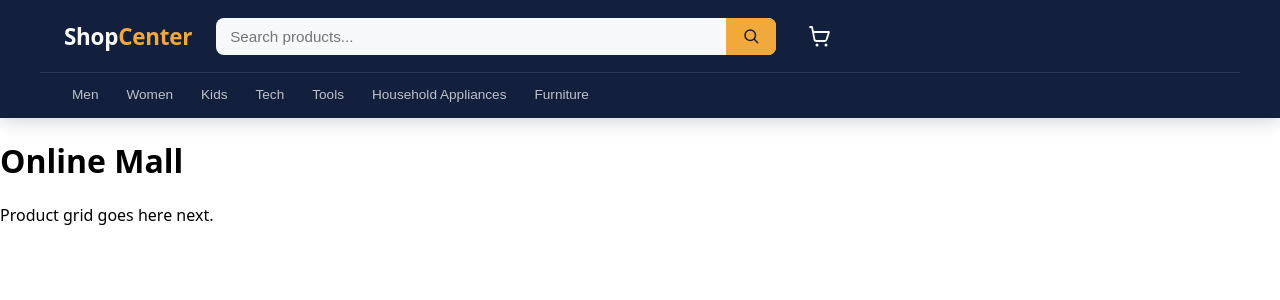
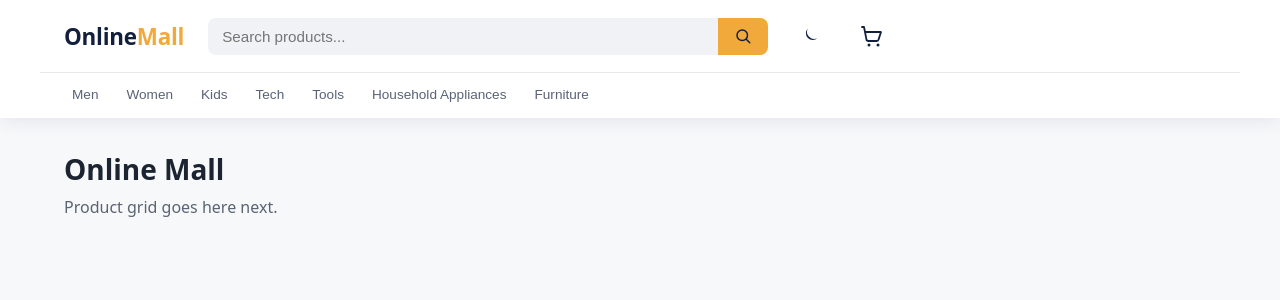
Before and after one commit to studentzero68-collab/Shopping-clone, a React (Vite) app: page / in a window 1280 px wide. Shown: the top 300 px of the page. Built offline with nearby package versions, Linux system fonts and the light colour scheme.

Commit message:
Theme Tone

```diff
--- a/src/App.css
+++ b/src/App.css
@@ -1,184 +1,16 @@
-.counter {
-  font-size: 16px;
-  padding: 5px 10px;
-  border-radius: 5px;
-  color: var(--accent);
-  background: var(--accent-bg);
-  border: 2px solid transparent;
-  transition: border-color 0.3s;
-  margin-bottom: 24px;
-
-  &:hover {
-    border-color: var(--accent-border);
-  }
-  &:focus-visible {
-    outline: 2px solid var(--accent);
-    outline-offset: 2px;
-  }
+.app-main {
+  max-width: 1200px;
+  margin: 0 auto;
+  padding: 32px 24px;
 }
 
-.hero {
-  position: relative;
-
-  .base,
-  .framework,
-  .vite {
-    inset-inline: 0;
-    margin: 0 auto;
-  }
-
-  .base {
-    width: 170px;
-    position: relative;
-    z-index: 0;
-  }
-
-  .framework,
-  .vite {
-    position: absolute;
-  }
-
-  .framework {
-    z-index: 1;
-    top: 34px;
-    height: 28px;
-    transform: perspective(2000px) rotateZ(300deg) rotateX(44deg) rotateY(39deg)
-      scale(1.4);
-  }
-
-  .vite {
-    z-index: 0;
-    top: 107px;
-    height: 26px;
-    width: auto;
-    transform: perspective(2000px) rotateZ(300deg) rotateX(40deg) rotateY(39deg)
-      scale(0.8);
-  }
+.app-main h1 {
+  margin: 0 0 8px;
+  font-size: 1.75rem;
+  color: var(--body-text);
 }
 
-#center {
-  display: flex;
-  flex-direction: column;
-  gap: 25px;
-  place-content: center;
-  place-items: center;
-  flex-grow: 1;
-
-  @media (max-width: 1024px) {
-    padding: 32px 20px 24px;
-    gap: 18px;
-  }
+.app-main p {
+  margin: 0;
+  color: var(--body-text-muted);
 }
-
-#next-steps {
-  display: flex;
-  border-top: 1px solid var(--border);
-  text-align: left;
-
-  & > div {
-    flex: 1 1 0;
-    padding: 32px;
-    @media (max-width: 1024px) {
-      padding: 24px 20px;
-    }
-  }
-
-  .icon {
-    margin-bottom: 16px;
-    width: 22px;
-    height: 22px;
-  }
-
-  @media (max-width: 1024px) {
-    flex-direction: column;
-    text-align: center;
-  }
-}
-
-#docs {
-  border-right: 1px solid var(--border);
-
-  @media (max-width: 1024px) {
-    border-right: none;
-    border-bottom: 1px solid var(--border);
-  }
-}
-
-#next-steps ul {
-  list-style: none;
-  padding: 0;
-  display: flex;
-  gap: 8px;
-  margin: 32px 0 0;
-
-  .logo {
-    height: 18px;
-  }
-
-  a {
-    color: var(--text-h);
-    font-size: 16px;
-    border-radius: 6px;
-    background: var(--social-bg);
-    display: flex;
-    padding: 6px 12px;
-    align-items: center;
-    gap: 8px;
-    text-decoration: none;
-    transition: box-shadow 0.3s;
-
-    &:hover {
-      box-shadow: var(--shadow);
-    }
-    .button-icon {
-      height: 18px;
-      width: 18px;
-    }
-  }
-
-  @media (max-width: 1024px) {
-    margin-top: 20px;
-    flex-wrap: wrap;
-    justify-content: center;
-
-    li {
-      flex: 1 1 calc(50% - 8px);
-    }
-
-    a {
-      width: 100%;
-      justify-content: center;
-      box-sizing: border-box;
-    }
-  }
-}
-
-#spacer {
-  height: 88px;
-  border-top: 1px solid var(--border);
-  @media (max-width: 1024px) {
-    height: 48px;
-  }
-}
-
-.ticks {
-  position: relative;
-  width: 100%;
-
-  &::before,
-  &::after {
-    content: '';
-    position: absolute;
-    top: -4.5px;
-    border: 5px solid transparent;
-  }
-
-  &::before {
-    left: 0;
-    border-left-color: var(--border);
-  }
-  &::after {
-    right: 0;
-    border-right-color: var(--border);
-  }
-}
--- a/src/App.jsx
+++ b/src/App.jsx
@@ -1,9 +1,11 @@
 import { useState } from "react";
 import Navbar from "./components/Navbar";
+import useTheme from "./hooks/useTheme";
 import "./App.css";
 
 function App() {
   const [cartCount] = useState(0);
+  const { theme, toggleTheme } = useTheme();
 
   function handleSearch(query) {
     console.log("Search submitted:", query);
@@ -19,10 +21,12 @@ function App() {
     <>
       <Navbar
         cartCount={cartCount}
+        theme={theme}
+        onThemeToggle={toggleTheme}
         onSearch={handleSearch}
         onCategorySelect={handleCategorySelect}
       />
-      <main>
+      <main className="app-main">
         <h1>Online Mall</h1>
         <p>Product grid goes here next.</p>
       </main>
--- a/src/components/Header.jsx
+++ b/src/components/Header.jsx
@@ -3,7 +3,7 @@ function Header({ cartCount = 0 }) {
     <header className="header">
       <div className="header-inner">
         <a href="/" className="logo">
-          OnlineMall
+          ShopCenter
         </a>
 
         <label className="search-bar">
--- a/src/components/Navbar.css
+++ b/src/components/Navbar.css
@@ -1,10 +1,11 @@
 .navbar {
-  background: #12203d;
-  color: #f7f8fa;
+  background: var(--navbar-bg);
+  color: var(--navbar-text);
   position: sticky;
   top: 0;
   z-index: 50;
-  box-shadow: 0 4px 16px rgba(18, 32, 61, 0.18);
+  box-shadow: 0 4px 16px var(--navbar-shadow);
+  transition: background 0.2s ease, color 0.2s ease;
 }
 
 .navbar-top {
@@ -21,20 +22,20 @@
   font-size: 1.4rem;
   font-weight: 800;
   letter-spacing: -0.01em;
-  color: #f7f8fa;
+  color: var(--navbar-text);
   text-decoration: none;
   white-space: nowrap;
 }
 
 .navbar-logo span {
-  color: #f2a93b;
+  color: var(--accent);
 }
 
 .navbar-search {
   flex: 1;
   display: flex;
   max-width: 560px;
-  background: #f7f8fa;
+  background: var(--search-bg);
   border-radius: 8px;
   overflow: hidden;
 }
@@ -44,19 +45,19 @@
   border: none;
   padding: 10px 14px;
   font-size: 0.95rem;
-  color: #1b2430;
+  color: var(--search-text);
   background: transparent;
 }
 
 .navbar-search input:focus {
-  outline: 2px solid #f2a93b;
+  outline: 2px solid var(--accent);
   outline-offset: -2px;
 }
 
 .navbar-search button {
   border: none;
-  background: #f2a93b;
-  color: #12203d;
+  background: var(--accent);
+  color: var(--accent-text);
   padding: 0 16px;
   cursor: pointer;
   display: flex;
@@ -66,29 +67,46 @@
 }
 
 .navbar-search button:hover {
-  background: #e0982a;
+  background: var(--accent-hover);
+}
+
+.navbar-theme-toggle {
+  display: flex;
+  align-items: center;
+  justify-content: center;
+  border: none;
+  background: transparent;
+  color: var(--navbar-text);
+  padding: 8px;
+  border-radius: 8px;
+  cursor: pointer;
+  transition: background 0.2s ease;
+}
+
+.navbar-theme-toggle:hover {
+  background: var(--navbar-hover);
 }
 
 .navbar-cart {
   position: relative;
   display: flex;
   align-items: center;
-  color: #f7f8fa;
+  color: var(--navbar-text);
   padding: 8px;
   border-radius: 8px;
   transition: background 0.2s ease;
 }
 
 .navbar-cart:hover {
-  background: rgba(247, 248, 250, 0.1);
+  background: var(--navbar-hover);
 }
 
 .navbar-cart-badge {
   position: absolute;
   top: -2px;
   right: -2px;
-  background: #f2a93b;
-  color: #12203d;
+  background: var(--accent);
+  color: var(--accent-text);
   font-size: 0.7rem;
   font-weight: 700;
   min-width: 18px;
@@ -107,14 +125,14 @@
   max-width: 1200px;
   margin: 0 auto;
   padding: 0 20px 10px;
-  border-top: 1px solid rgba(247, 248, 250, 0.1);
+  border-top: 1px solid var(--navbar-border);
   padding-top: 8px;
 }
 
 .navbar-category {
   background: none;
   border: none;
-  color: rgba(247, 248, 250, 0.75);
+  color: var(--navbar-text-muted);
   font-size: 0.85rem;
   font-weight: 500;
   padding: 6px 12px;
@@ -124,13 +142,13 @@
 }
 
 .navbar-category:hover {
-  background: rgba(247, 248, 250, 0.1);
-  color: #f7f8fa;
+  background: var(--navbar-hover);
+  color: var(--navbar-text);
 }
 
 .navbar-category.active {
-  background: #f2a93b;
-  color: #12203d;
+  background: var(--accent);
+  color: var(--accent-text);
   font-weight: 700;
 }
 
--- a/src/components/Navbar.jsx
+++ b/src/components/Navbar.jsx
@@ -12,7 +12,13 @@ const CATEGORIES = [
   "Furniture",
 ];
 
-export default function Navbar({ cartCount = 0, onSearch, onCategorySelect }) {
+export default function Navbar({
+  cartCount = 0,
+  theme = "light",
+  onThemeToggle,
+  onSearch,
+  onCategorySelect,
+}) {
   const [searchValue, setSearchValue] = useState("");
   const [activeCategory, setActiveCategory] = useState(null);
 
@@ -31,7 +37,7 @@ export default function Navbar({ cartCount = 0, onSearch, onCategorySelect }) {
     <header className="navbar">
       <div className="navbar-top">
         <a href="/" className="navbar-logo">
-          Shop<span>Center</span>
+          Online<span>Mall</span>
         </a>
 
         <form className="navbar-search" onSubmit={handleSearchSubmit}>
@@ -49,6 +55,36 @@ export default function Navbar({ cartCount = 0, onSearch, onCategorySelect }) {
             </svg>
           </button>
         </form>
+
+        <button
+          type="button"
+          className="navbar-theme-toggle"
+          onClick={onThemeToggle}
+          aria-label={theme === "dark" ? "Switch to light mode" : "Switch to dark mode"}
+        >
+          {theme === "dark" ? (
+            <svg viewBox="0 0 24 24" width="20" height="20" aria-hidden="true">
+              <circle cx="12" cy="12" r="5" fill="currentColor" />
+              <g stroke="currentColor" strokeWidth="2" strokeLinecap="round">
+                <line x1="12" y1="1" x2="12" y2="3" />
+                <line x1="12" y1="21" x2="12" y2="23" />
+                <line x1="4.22" y1="4.22" x2="5.64" y2="5.64" />
+                <line x1="18.36" y1="18.36" x2="19.78" y2="19.78" />
+                <line x1="1" y1="12" x2="3" y2="12" />
+                <line x1="21" y1="12" x2="23" y2="12" />
+                <line x1="4.22" y1="19.78" x2="5.64" y2="18.36" />
+                <line x1="18.36" y1="5.64" x2="19.78" y2="4.22" />
+              </g>
+            </svg>
+          ) : (
+            <svg viewBox="0 0 24 24" width="20" height="20" aria-hidden="true">
+              <path
+                d="M21 14.5A8.5 8.5 0 0 1 9.5 3a6.5 6.5 0 1 0 11.5 11.5Z"
+                fill="currentColor"
+              />
+            </svg>
+          )}
+        </button>
 
         <a href="/cart" className="navbar-cart" aria-label={`Cart, ${cartCount} items`}>
           <svg viewBox="0 0 24 24" width="24" height="24" aria-hidden="true">
--- /dev/null
+++ b/src/hooks/useTheme.js
@@ -0,0 +1,22 @@
+import { useEffect, useState } from "react";
+
+function getInitialTheme() {
+  const stored = localStorage.getItem("theme");
+  if (stored === "light" || stored === "dark") return stored;
+  return window.matchMedia("(prefers-color-scheme: dark)").matches ? "dark" : "light";
+}
+
+export default function useTheme() {
+  const [theme, setTheme] = useState(getInitialTheme);
+
+  useEffect(() => {
+    document.documentElement.setAttribute("data-theme", theme);
+    localStorage.setItem("theme", theme);
+  }, [theme]);
+
+  function toggleTheme() {
+    setTheme((current) => (current === "dark" ? "light" : "dark"));
+  }
+
+  return { theme, toggleTheme };
+}
--- a/src/index.css
+++ b/src/index.css
@@ -4,7 +4,45 @@
   box-sizing: border-box;
 }
 
+:root,
+[data-theme="light"] {
+  --navbar-bg: #ffffff;
+  --navbar-text: #12203d;
+  --navbar-text-muted: rgba(18, 32, 61, 0.7);
+  --navbar-border: rgba(18, 32, 61, 0.1);
+  --navbar-hover: rgba(18, 32, 61, 0.06);
+  --navbar-shadow: rgba(18, 32, 61, 0.08);
+  --search-bg: #f0f2f5;
+  --search-text: #1b2430;
+  --accent: #f2a93b;
+  --accent-hover: #e0982a;
+  --accent-text: #12203d;
+  --body-bg: #f7f8fa;
+  --body-text: #1b2430;
+  --body-text-muted: #5a6472;
+}
+
+[data-theme="dark"] {
+  --navbar-bg: #12203d;
+  --navbar-text: #f7f8fa;
+  --navbar-text-muted: rgba(247, 248, 250, 0.75);
+  --navbar-border: rgba(247, 248, 250, 0.1);
+  --navbar-hover: rgba(247, 248, 250, 0.1);
+  --navbar-shadow: rgba(18, 32, 61, 0.18);
+  --search-bg: #f7f8fa;
+  --search-text: #1b2430;
+  --accent: #f2a93b;
+  --accent-hover: #e0982a;
+  --accent-text: #12203d;
+  --body-bg: #0f1729;
+  --body-text: #f7f8fa;
+  --body-text-muted: rgba(247, 248, 250, 0.65);
+}
+
 body {
   margin: 0;
   font-family: system-ui, sans-serif;
+  background: var(--body-bg);
+  color: var(--body-text);
+  transition: background 0.2s ease, color 0.2s ease;
 }
```
